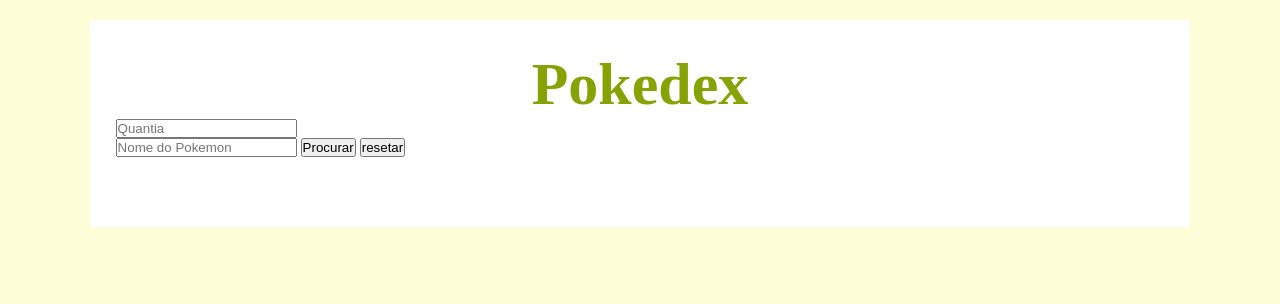
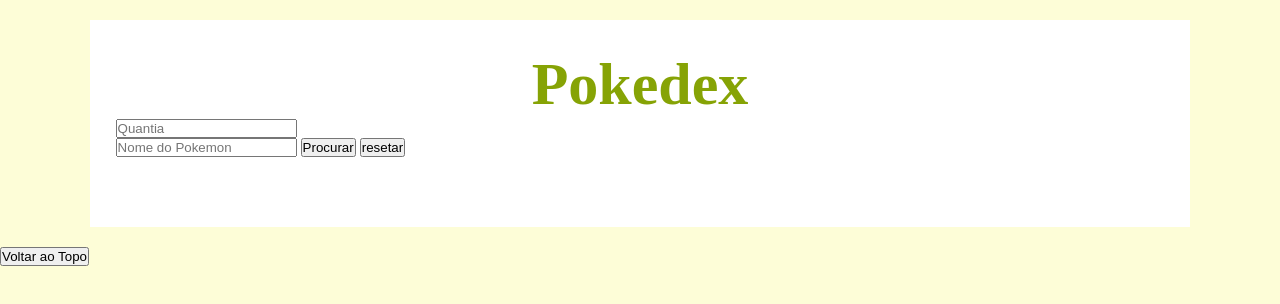
Before and after one commit to matheuscardoso-de-oliveira/Pokedex, a plain HTML site: page index.html in a window 1280 px wide. Drawn offline with Linux system fonts and the light colour scheme; no server answers.

Commit message:
Update index.html

```diff
--- a/index.html
+++ b/index.html
@@ -21,6 +21,8 @@
 
             </div>
         </main>
+    <button id="btnVoltarAoTopo">Voltar ao Topo</button>
+
       <script src="app.js">
 
       </script>
```
